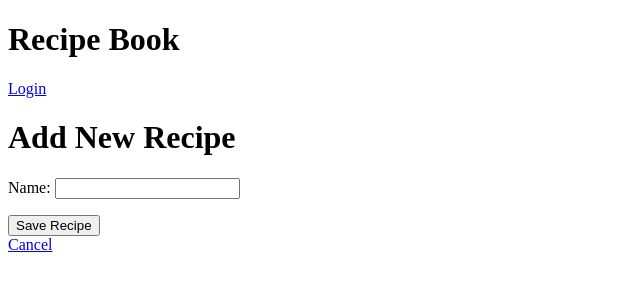
After one commit to Mishka0123/recipebook-Sy-Mishka, a Django app: page /recipe/add/ in a window 1280 px wide. The commit adds this page. Shown: the top 300 px of the page, without its empty margins (0-640 px from the left). Run offline with Django 5.2, Linux system fonts and the light colour scheme.

Commit message:
Lab 4 - Finished cooking

```diff
--- /dev/null
+++ b/ledger/forms.py
@@ -0,0 +1,13 @@
+from django import forms
+from .models import Recipe, RecipeImage
+
+class RecipeForm(forms.ModelForm):
+    class Meta:
+        model = Recipe
+        fields = ['name']
+
+
+class RecipeImageForm(forms.ModelForm):
+    class Meta:
+        model = RecipeImage
+        fields = ['image', 'description']
--- a/ledger/models.py
+++ b/ledger/models.py
@@ -26,3 +26,9 @@ class Profile(models.Model):
     user = models.OneToOneField(User, on_delete=models.CASCADE)
     name = models.CharField(max_length=50)
     bio = models.CharField(max_length=255)
+
+
+class RecipeImage(models.Model):
+    image = models.ImageField(upload_to='images/', null=True)
+    description = models.CharField(max_length=255)
+    recipe = models.ForeignKey(Recipe, on_delete=models.CASCADE, related_name='images')
--- /dev/null
+++ b/ledger/templates/add_recipe.html
@@ -0,0 +1,18 @@
+{% extends 'base.html' %}
+
+<head>
+    {% block title %}Add Recipe - Recipe Book{% endblock %}
+</head>
+
+{% block content %}
+    <h1>Add New Recipe</h1>
+
+    <form method="post">
+        {% csrf_token %}
+        {{ form.as_p }}
+        <button type="submit">Save Recipe</button>
+    </form>
+
+    <a href="{% url 'recipe_list' %}">Cancel</a>
+
+{% endblock %}
--- a/ledger/templates/recipe_list.html
+++ b/ledger/templates/recipe_list.html
@@ -13,4 +13,8 @@
         {% endfor %}
     </ul>
 
+    <div>
+        <a href="{% url 'add_recipe' %}">Add New Recipe</a>
+    </div>
+
 {% endblock %}
--- a/ledger/urls.py
+++ b/ledger/urls.py
@@ -1,6 +1,9 @@
 from django.urls import path
-from .views import recipe_list, recipe_detail, populate_database
+from .views import recipe_list, recipe_detail, populate_database, add_recipe, add_recipe_image
 from django.contrib.auth.views import LoginView, LogoutView
+
+from django.conf import settings
+from django.conf.urls.static import static
 
 urlpatterns = [
     path('recipes/list/', recipe_list, name='recipe_list'),
@@ -9,4 +12,10 @@ urlpatterns = [
 
     path('', LoginView.as_view(template_name='registration/login.html'), name='login'),
     path('logout/', LogoutView.as_view(next_page='login'), name='logout'),
+
+    path('recipe/add/', add_recipe, name='add_recipe'),
+    path('recipe/<int:pk>/add_image/', add_recipe_image, name='add_recipe_image')
 ]
+
+if settings.DEBUG:
+    urlpatterns += static(settings.MEDIA_URL, document_root=settings.MEDIA_ROOT)
--- a/ledger/views.py
+++ b/ledger/views.py
@@ -1,17 +1,20 @@
-from django.shortcuts import get_object_or_404, render
+from django.shortcuts import get_object_or_404, render, redirect
 from .models import Recipe, Ingredient, RecipeIngredient
 
 from django.contrib.auth.decorators import login_required
+
+from .forms import RecipeForm, RecipeImageForm
 
 @login_required
 def recipe_list(request):
     recipes = Recipe.objects.all()
     return render(request, 'recipe_list.html', {'recipes': recipes})
 
-@login_required
+
 def recipe_detail(request, recipe_id):
     recipe = get_object_or_404(Recipe, id=recipe_id)
     return render(request, 'recipe_detail.html', {'recipe': recipe})
+
 
 def populate_database(request):
 
@@ -45,3 +48,36 @@ def populate_database(request):
 
     recipes = Recipe.objects.all()
     return render(request, 'recipe_list.html', {'recipes': recipes})
+
+
+def add_recipe(request):
+    if(request.method == 'POST'):
+        form = RecipeForm(request.POST)
+
+        if form.is_valid():
+            recipe = form.save(commit=False)
+            recipe.author = request.user
+            recipe.save()
+            return redirect('recipe_detail', recipe_id=recipe.id)
+    else:
+        form = RecipeForm()
+
+    return render(request, 'add_recipe.html', {'form': form})
+
+
+def add_recipe_image(request, pk):
+    recipe = get_object_or_404(Recipe, id=pk)
+
+    if(request.method == 'POST'):
+        form = RecipeImageForm(request.POST, request.FILES)
+
+        if form.is_valid():
+            image = form.save(commit=False)
+            image.recipe = recipe
+            image.save()
+            return redirect('recipe_detail', recipe_id=recipe.id)
+
+    else:
+        form = RecipeImageForm()
+
+    return render(request, 'add_recipe_image.html', {'form': form, 'recipe': recipe})
--- a/recipebook/urls.py
+++ b/recipebook/urls.py
@@ -20,4 +20,6 @@ from django.urls import path, include
 urlpatterns = [
     path('admin/', admin.site.urls),
     path('', include ('ledger.urls')),
+
+    path('accounts/', include('django.contrib.auth.urls'))
 ]
```
Also changed, not shown: ledger/admin.py (+11 -1 lines), ledger/templates/add_recipe_image.html (added, +18 -0 lines), ledger/templates/recipe_detail.html (+9 -0 lines), recipebook/settings.py (+8 -0 lines), ledger/migrations/0010_recipeimage.py (added).
